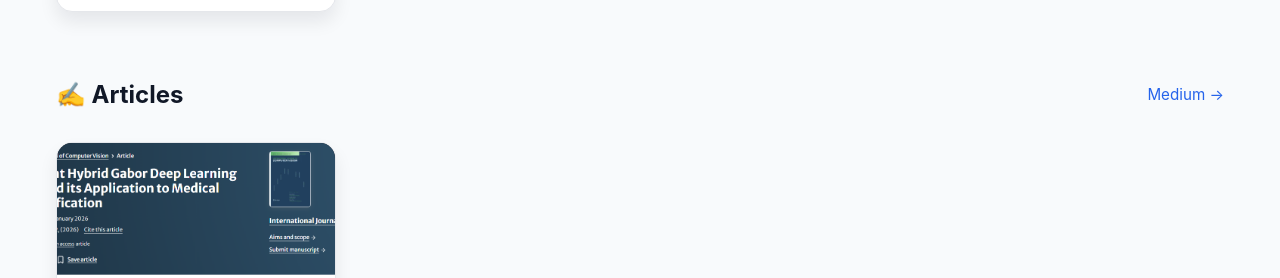
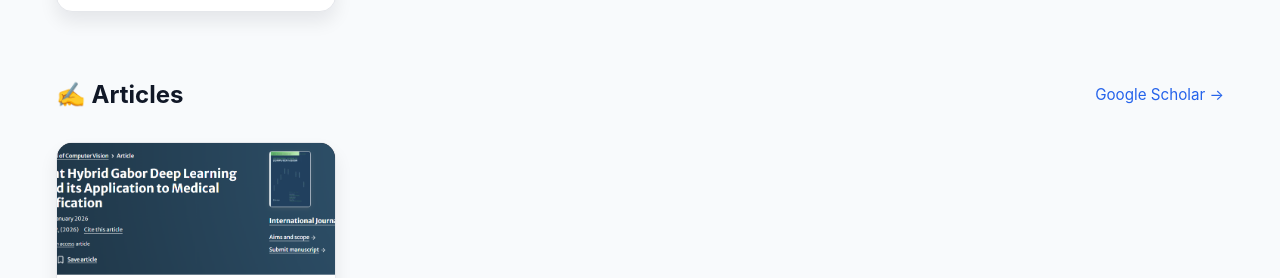
Before and after one commit to rayyanAhmed105/RayyanAhmed.github.io, a Jekyll site: the page built from index.md, in a window 1280 px wide and 900 px high, scrolled down 903 px. Shown: the part 175-453 px from the top of the window. Built offline with Jekyll 4.4.1, drawn with Linux system fonts in a browser that asks for light colours.

Commit message:
Update index.md

```diff
--- a/index.md
+++ b/index.md
@@ -108,7 +108,7 @@ title: "Home"
 <section id="articles" class="section">
   <div class="section-header">
     <h2>✍️ Articles</h2>
-    <a class="view-all" href="https://scholar.google.com/citations?hl=en&user=j9wCpRgAAAAJ" target="_blank" rel="noopener">Medium →</a>
+    <a class="view-all" href="https://scholar.google.com/citations?hl=en&user=j9wCpRgAAAAJ" target="_blank" rel="noopener">Google Scholar →</a>
   </div>
 
   {% assign articles_count = site.data.articles | size %}
```
